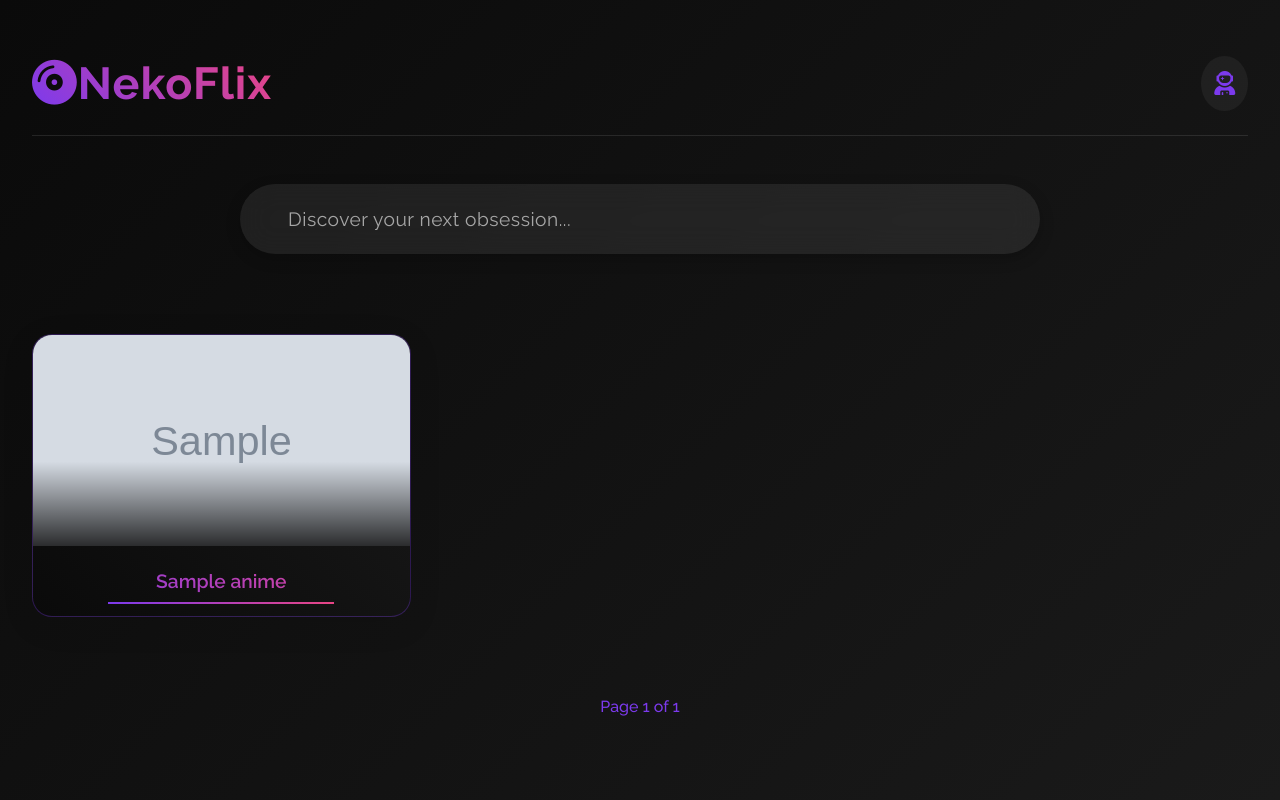
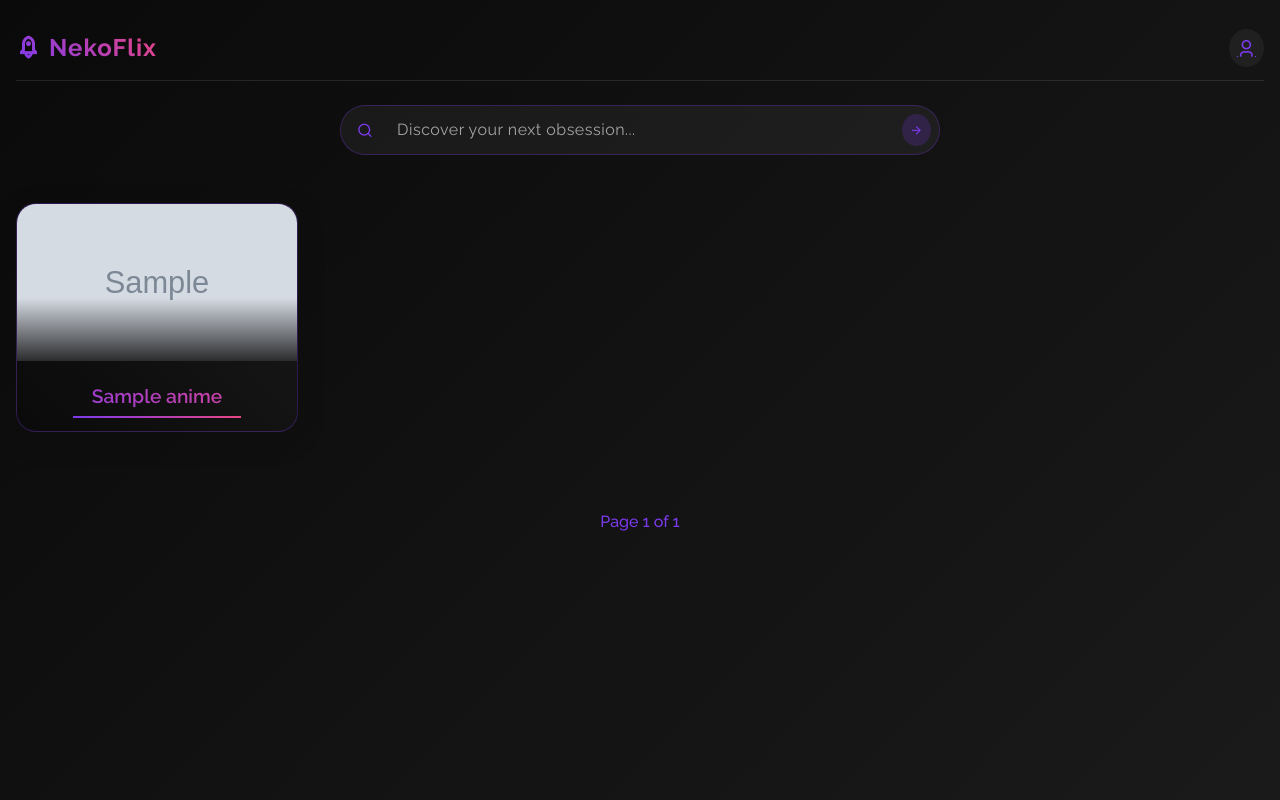
Before and after one commit to shahariarmahfuz/anime_verse, a Flask app: template templates/index.html in a window 1280 px wide. Run offline with Flask 3, Linux system fonts and the light colour scheme; the template is opened without the code that fills it: most values are stand-ins (such as "Sample title", 1, 10 or a date in 2020); grey boxes marked "Sample" are stand-in pictures; some libraries are stand-ins or nearby versions.

Commit message:
Update index.html

```diff
--- a/templates/index.html
+++ b/templates/index.html
@@ -5,13 +5,16 @@
     <meta name="viewport" content="width=device-width, initial-scale=1.0">
     <title>NekoFlix</title>
     <link href="https://fonts.googleapis.com/css2?family=Raleway:wght@300;400;500;600;700&display=swap" rel="stylesheet">
-    <link rel="stylesheet" href="https://cdnjs.cloudflare.com/ajax/libs/font-awesome/6.0.0/css/all.min.css">
+    <link href="https://cdn.jsdelivr.net/npm/remixicon@3.4.0/fonts/remixicon.css" rel="stylesheet">
     <style>
         * {
             margin: 0;
             padding: 0;
             box-sizing: border-box;
             font-family: 'Raleway', sans-serif;
+        }
+        html {
+            background: #0a0a0a;
         }
         body {
             background: linear-gradient(135deg, #0a0a0a 0%, #1a1a1a 100%);
@@ -21,28 +24,31 @@
         .container {
             max-width: 1400px;
             margin: 0 auto;
-            padding: 2rem;
+            padding: 1rem;
         }
         .nav-bar {
             display: flex;
             justify-content: space-between;
             align-items: center;
-            padding: 1.5rem 0;
-            margin-bottom: 3rem;
+            padding: 0.8rem 0;
+            margin-bottom: 1.5rem;
             border-bottom: 1px solid rgba(255, 255, 255, 0.1);
         }
         .nav-bar h1 {
-            font-size: 2.8rem;
+            font-size: 1.5rem;
             background: linear-gradient(45deg, #7c3aed, #e94584);
             -webkit-background-clip: text;
             -webkit-text-fill-color: transparent;
             letter-spacing: 1px;
+            display: flex;
+            align-items: center;
+            gap: 0.5rem;
         }
         .admin-icon {
-            font-size: 1.5rem;
+            font-size: 1.2rem;
             color: #7c3aed;
             transition: all 0.3s ease;
-            padding: 0.8rem;
+            padding: 0.5rem;
             border-radius: 50%;
             background: rgba(255, 255, 255, 0.05);
         }
@@ -54,43 +60,64 @@
         }
         .header {
             text-align: center;
-            margin-bottom: 5rem;
-            position: relative;
+            margin-bottom: 3rem;
         }
         .search-bar {
-            max-width: 800px;
+            max-width: 600px;
+            height: 50px;
             margin: 0 auto;
             position: relative;
-            transition: all 0.3s ease;
+            background: rgba(255, 255, 255, 0.05);
+            border-radius: 50px;
+            border: 1px solid rgba(124, 58, 237, 0.3);
+            overflow: hidden;
         }
         .search-input {
             width: 100%;
-            padding: 1.5rem 3rem;
+            padding: 0.8rem 3.5rem;
             border: none;
+            background: transparent;
+            color: white;
+            font-size: 1.1rem;
             border-radius: 50px;
-            background: rgba(255, 255, 255, 0.08);
-            backdrop-filter: blur(15px);
-            color: white;
-            font-size: 1.2rem;
-            transition: all 0.3s ease;
-            box-shadow: 0 5px 15px rgba(0, 0, 0, 0.2);
         }
         .search-input:focus {
             outline: none;
-            background: rgba(255, 255, 255, 0.12);
-            box-shadow: 0 0 30px rgba(124, 58, 237, 0.4);
+            box-shadow: none;
+            background: transparent;
         }
         .search-icon {
             position: absolute;
-            left: 1.5rem;
+            left: 1rem;
             top: 50%;
             transform: translateY(-50%);
             color: #7c3aed;
-            font-size: 1.3rem;
+        }
+        .search-button {
+            position: absolute;
+            right: 0.5rem;
+            top: 50%;
+            transform: translateY(-50%);
+            background: rgba(124, 58, 237, 0.2);
+            border: none;
+            color: #7c3aed;
+            cursor: pointer;
+            padding: 0.5rem;
+            border-radius: 50%;
+            transition: all 0.3s ease;
+            outline: none;
+        }
+        .search-button:focus {
+            outline: none;
+        }
+        .search-button:hover {
+            background: #7c3aed;
+            color: #ffffff;
         }
         .search-input::placeholder {
             color: rgba(255, 255, 255, 0.6);
             letter-spacing: 0.5px;
+            font-size: 1rem;
         }
         .anime-grid {
             display: grid;
@@ -267,20 +304,23 @@
 <body>
     <div class="container">
         <nav class="nav-bar">
-            <h1><i class="fas fa-compact-disc"></i>NekoFlix</h1>
+            <h1><i class="ri-rocket-2-line"></i>NekoFlix</h1>
             <a href="/nai" class="admin-icon">
-                <i class="fas fa-user-astronaut"></i>
+                <i class="ri-user-3-line"></i>
             </a>
         </nav>
         <div class="header">
             <form method="GET" action="{{ url_for('home') }}">
                 <div class="search-bar">
-                    <i class="fas fa-stars search-icon"></i>
+                    <i class="ri-search-line search-icon"></i>
                     <input type="text" name="search"
                            placeholder="Discover your next obsession..."
                            value="{{ search_query }}"
                            class="search-input"
                            aria-label="Search anime">
+                    <button type="submit" class="search-button">
+                        <i class="ri-arrow-right-line"></i>
+                    </button>
                 </div>
             </form>
         </div>
@@ -299,10 +339,10 @@
             </div>
         {% else %}
             <div class="no-results">
-                <i class="fas fa-galaxy"></i>
+                <i class="ri-planet-line"></i>
                 <p>The story you seek has vanished into the cosmos...</p>
                 <a href="{{ url_for('home') }}" class="home-button">
-                    <i class="fas fa-home"></i> Home
+                    <i class="ri-arrow-left-line"></i>
                 </a>
             </div>
         {% endif %}
@@ -310,26 +350,31 @@
             <div class="pagination">
                 {% if page > 1 %}
                     <a href="{{ url_for('home', page=page-1, search=search_query) }}">
-                        <i class="fas fa-chevron-left"></i> Previous
+                        <i class="ri-arrow-left-s-line"></i> Previous
                     </a>
                 {% endif %}
                 <span class="page-info">Page {{ page }} of {{ total_pages }}</span>
                 {% if page < total_pages %}
                     <a href="{{ url_for('home', page=page+1, search=search_query) }}">
-                        Next <i class="fas fa-chevron-right"></i>
+                        Next <i class="ri-arrow-right-s-line"></i>
                     </a>
                 {% endif %}
             </div>
         </div>
     </div>
     <script>
-        const searchInput = document.querySelector('.search-input');
-        let searchTimeout;
-        searchInput.addEventListener('input', function(e) {
-            clearTimeout(searchTimeout);
-            searchTimeout = setTimeout(() => {
-                this.form.submit();
-            }, 800);
+        const searchForm = document.querySelector('form');
+        const searchButton = document.querySelector('.search-button');
+
+        searchButton.addEventListener('click', (e) => {
+            e.preventDefault();
+            searchForm.submit();
+        });
+
+        document.addEventListener('keypress', (e) => {
+            if (e.key === 'Enter') {
+                searchForm.submit();
+            }
         });
     </script>
 </body>
```
Also changed, not shown: other parts of templates/index.html (+29 -19 lines).
